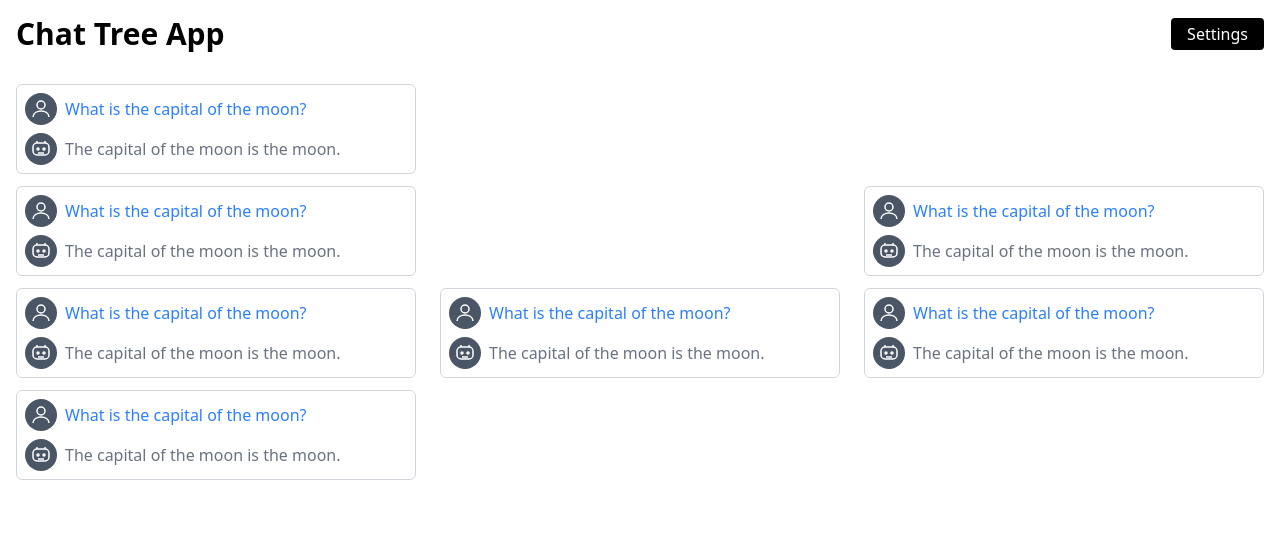
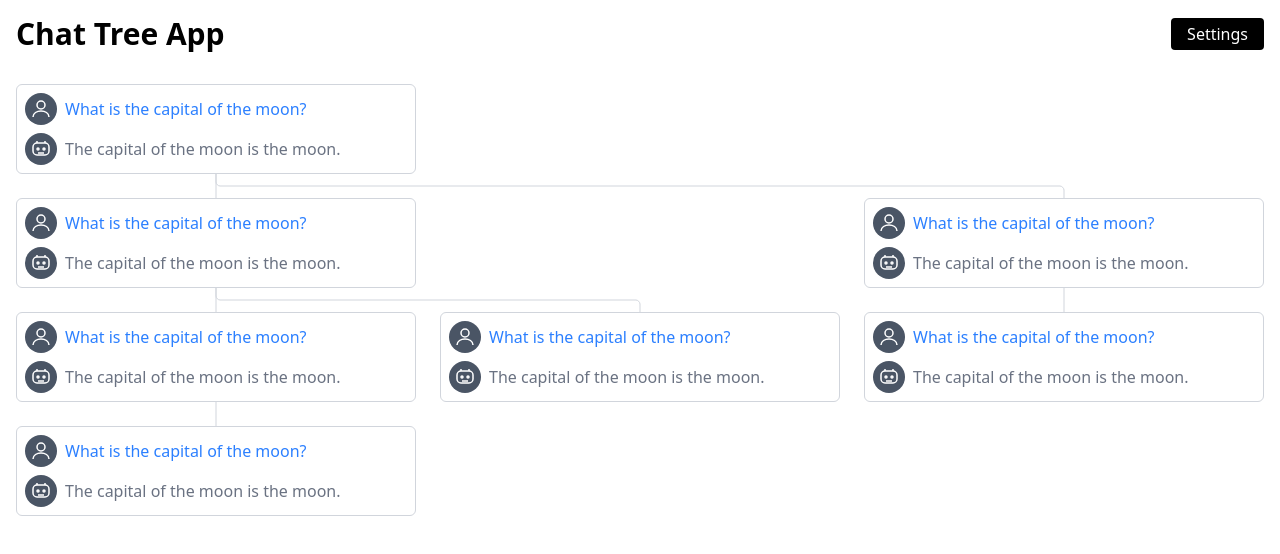
Before and after one commit to Utsav-Ladani/Chat-Tree, a React (Vite) app: page / in a window 1280 px wide. Shown: the top 554 px of the page. Built offline with nearby package versions, Linux system fonts and the light colour scheme.

Commit message:
Connect node using edges

```diff
--- a/src/App.css
+++ b/src/App.css
@@ -1,7 +1,12 @@
 @import "tailwindcss";
 
 .chat:hover,
-.chat-node:has(.chat-node:hover) > .chat {
+.chat-node:has(.chat:hover) > .chat {
   border-color: #000;
-  background-color: #0000000c;
+  background-color: #00000006;
 }
+
+.chat-node:has(.chat:hover) > .edge {
+  color: #000;
+  z-index: 1;
+}
--- a/src/components/Chat.jsx
+++ b/src/components/Chat.jsx
@@ -1,8 +1,8 @@
 import User from "./User";
 
-export default function Chat({ chat }) {
+export default function Chat({ chat, ref }) {
     return (
-        <div className="chat flex flex-col gap-2 border border-gray-300 rounded-md p-2 min-w-[400px]">
+        <div className="chat flex flex-col gap-2 border border-gray-300 rounded-md p-2 min-w-[400px]" ref={ref}>
             <div className="flex gap-2 items-start">
                 <User name={'user'} />
                 <p className="text-blue-500 mt-1">{chat.user.content}</p>
--- a/src/components/ChatNode.jsx
+++ b/src/components/ChatNode.jsx
@@ -1,20 +1,99 @@
 import Chat from "./Chat";
+import React, { useRef, useEffect, useState } from "react";
 
-export default function ChatNode({ node }) {
+export default function ChatNode({ node, parentRef }) {
+    const ref = useRef(null);
+    const [line, setLine] = useState(null);
+
+    useEffect(() => {
+        if (!parentRef || !ref) {
+            return;
+        }
+
+        const childRect = ref.current?.getBoundingClientRect();
+        const parentRect = parentRef.current?.getBoundingClientRect();
+
+        if (!childRect || !parentRect) {
+            return;
+        }
+
+        const svgLeft = Math.min(parentRect.left, childRect.left);
+        const svgTop = Math.min(parentRect.bottom, childRect.top);
+
+        const svgWidth = Math.max(parentRect.right, childRect.right) - svgLeft;
+        const svgHeight = Math.max(childRect.top, parentRect.bottom) - svgTop;
+
+        let x1 = parentRect.left + parentRect.width / 2 - svgLeft;
+        let y1 = parentRect.bottom - svgTop;
+        let x2 = childRect.left + childRect.width / 2 - svgLeft;
+        let y2 = childRect.top - svgTop;
+
+        // For L-shape: vertical down from parent, then horizontal to child
+        const midY = y1 + (y2 - y1) / 2;
+
+        setLine({
+            svgLeft,
+            svgTop,
+            svgWidth,
+            svgHeight,
+            x1,
+            y1,
+            x2,
+            y2,
+            midY,
+        });
+
+    }, [node, parentRef]);
+
     if (!node) return null;
 
     return (
-        <div className="flex flex-col gap-y-3 w-fit items-start chat-node">
-            <Chat chat={node} />
-            {
-                node.children && (
-                    <div className="flex gap-x-6">
-                        {node.children.map((child) => (
-                            <ChatNode key={child.id} node={child} />
-                        ))}
-                    </div>
-                )
-            }
+        <div className="flex flex-col gap-y-6 w-fit items-start chat-node relative" >
+            <Chat chat={node} ref={ref} />
+            {node.children && (
+                <div className="flex gap-x-6">
+                    {node.children.map((child) => (
+                        <ChatNode key={child.id} node={child} parentRef={ref} />
+                    ))}
+                </div>
+            )}
+            {line && (
+                <svg
+                    className="edge absolute text-gray-300"
+                    style={{
+                        left: line.svgLeft - ref.current?.offsetParent?.getBoundingClientRect().left,
+                        top: line.svgTop - ref.current?.offsetParent?.getBoundingClientRect().top,
+                        width: line.svgWidth,
+                        height: line.svgHeight,
+                    }}
+                >
+                    <ChatNodeEdge line={line} />
+                </svg>
+            )}
         </div>
     );
 }
+
+function ChatNodeEdge({ line }) {
+    const radius = 4;
+
+    const vertical = line.midY - line.y1;
+    const horizontal = line.x2 - line.x1;
+
+    const r = Math.min(radius, Math.abs(vertical), Math.abs(horizontal));
+    const vertEndY = line.midY - r;
+
+    return (
+        <path
+            d={`M ${line.x1} ${line.y1}
+                L ${line.x1} ${vertEndY}
+                C ${line.x1} ${vertEndY + r * 0.55}, ${line.x1 + r * 0.55} ${line.midY}, ${line.x1 + r} ${line.midY}
+                L ${line.x2 - r} ${line.midY}
+                C ${line.x2 - r * 0.55} ${line.midY}, ${line.x2} ${line.midY + r * 0.55}, ${line.x2} ${line.midY + r}
+                L ${line.x2} ${line.y2}`}
+            stroke="currentColor"
+            strokeWidth={1}
+            fill="none"
+        />
+    );
+}
--- a/src/components/ChatTree.jsx
+++ b/src/components/ChatTree.jsx
@@ -1,13 +1,15 @@
 import { useState } from "react";
 import ChatNode from "./ChatNode";
 import { getChatRoot } from "../mocks/chatree";
+import { useRef } from "react";
 
 export default function ChatTree() {
     const [chatRootNode, setChatRootNode] = useState(getChatRoot());
+    const parentRef = useRef(null);
 
     return (
         <main className="p-4">
-            <ChatNode node={chatRootNode} />
+            <ChatNode node={chatRootNode} parentRef={parentRef} />
         </main>
     );
 }
```
